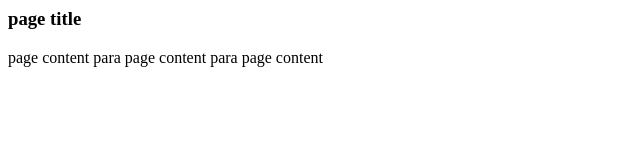
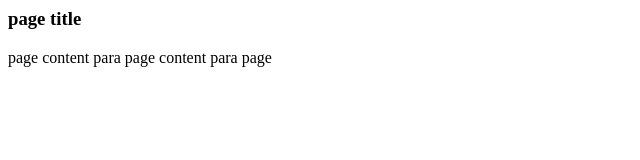
Before and after one commit to Bijay2928/csy1018, a plain HTML site: page index.html in a window 1280 px wide. Shown: the full height of the page, 0-640 px from the left. Drawn offline with Linux system fonts and the light colour scheme.

Commit message:
index modified

```diff
--- a/index.html
+++ b/index.html
@@ -6,6 +6,6 @@
 	</head>
 	<body>
 	<h3>page title</h3>
-	<p>page content para page content para page content</p>
+	<p>page content para page content para page</p>
 	</body>
 	</html>
```
